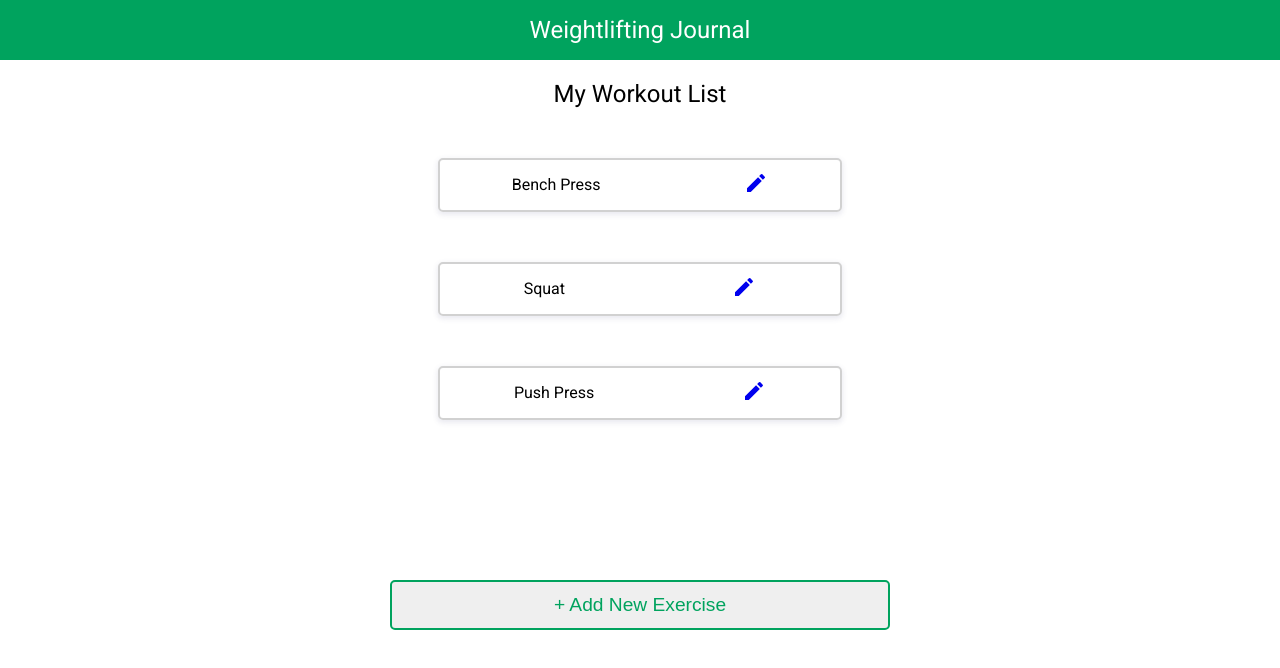
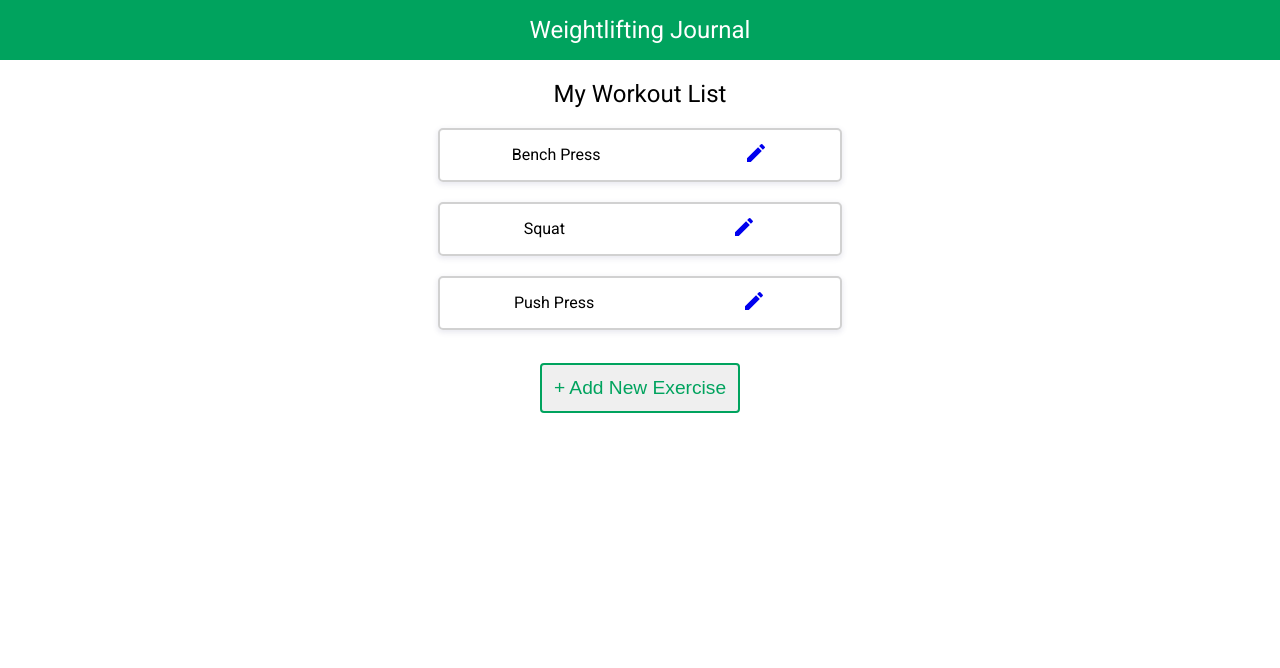
Before and after one commit to nasraaden/Front-end, a React (Create React App) app in the folder client/: page /workout in a window 1280 px wide. Shown: the top 668 px of the page. Built offline with nearby package versions, Linux system fonts and the light colour scheme.

Commit message:
added go back button

```diff
--- a/client/src/App.css
+++ b/client/src/App.css
@@ -59,7 +59,7 @@
 
 .add-button:hover{
   transform: translateY(-2px);
-  box-shadow: 0 2px 5px 1px rgba(90, 89, 136, 0.12);
+  box-shadow: 0 5px 5px 5px rgba(90, 89, 136, 0.12);
 }
 
 .delete-button{
@@ -108,13 +108,21 @@ h2{
 
 .workout-container{
   border: 2px solid #ffff;
-  margin: 30px auto;
+  margin: 20px auto;
   font-size: 1.2rem;
   width: 300px;
   border-radius: 5px;
-  box-shadow: 0 2px 5px 1px rgba(111, 111, 121, 0.12);
+  box-shadow: 0 5px 5px 5px rgba(90, 89, 136, 0.12);
 }
 
 .workout-container button{
   margin: 1rem;
 }
+
+.back-button{
+  margin-top: 1%;
+  cursor: pointer;
+  border-radius: 5px;
+  font-size: 1rem;
+  border: 2px solid #d1d1d1;
+}
--- a/client/src/components/Workout/Workout.js
+++ b/client/src/components/Workout/Workout.js
@@ -2,6 +2,7 @@ import React from "react";
 import {useState, useEffect} from "react";
 import { workouts } from "./WorkoutList";
 import axios from "axios";
+import {Link} from "react-router-dom"
 
 
 const Workout = (props) => {
@@ -32,6 +33,8 @@ const Workout = (props) => {
   };
 
     return (
+        <div>
+            <Link to="/workout"><button className="back-button">go back</button></Link>
             <div className="workout-container">
                 <h3>{`${workout.name}`}</h3>
                 <p>{`Weight: ${workout.weight} lbs`}</p>
@@ -42,6 +45,7 @@ const Workout = (props) => {
                 <button className="submit-button">Edit</button>
                 <button className="delete-button">Delete</button>
             </div>
+        </div>
     )
 }
 
--- a/client/src/components/Workout/WorkoutList.js
+++ b/client/src/components/Workout/WorkoutList.js
@@ -70,7 +70,7 @@ const WorkoutList = () => {
             borderRadius: "5px",
             width: 400,
             height: 50,
-            margin: '50px auto',
+            margin: '20px auto',
             boxShadow: '0 2px 5px 1px rgba(90, 89, 136, 0.12)'
         },
 
@@ -100,8 +100,8 @@ const WorkoutList = () => {
                 )}
             )}
 
-            <div className="home-container">
-            <Link to="/AddWorkOut"><button className={classes.button}> + Add New Exercise</button></Link>
+            <div>
+            <Link to="/AddWorkOut"><button className="add-button"> + Add New Exercise</button></Link>
             </div>
         </div>
     )
```
Lines whose indentation alone changed are shown as unchanged.
